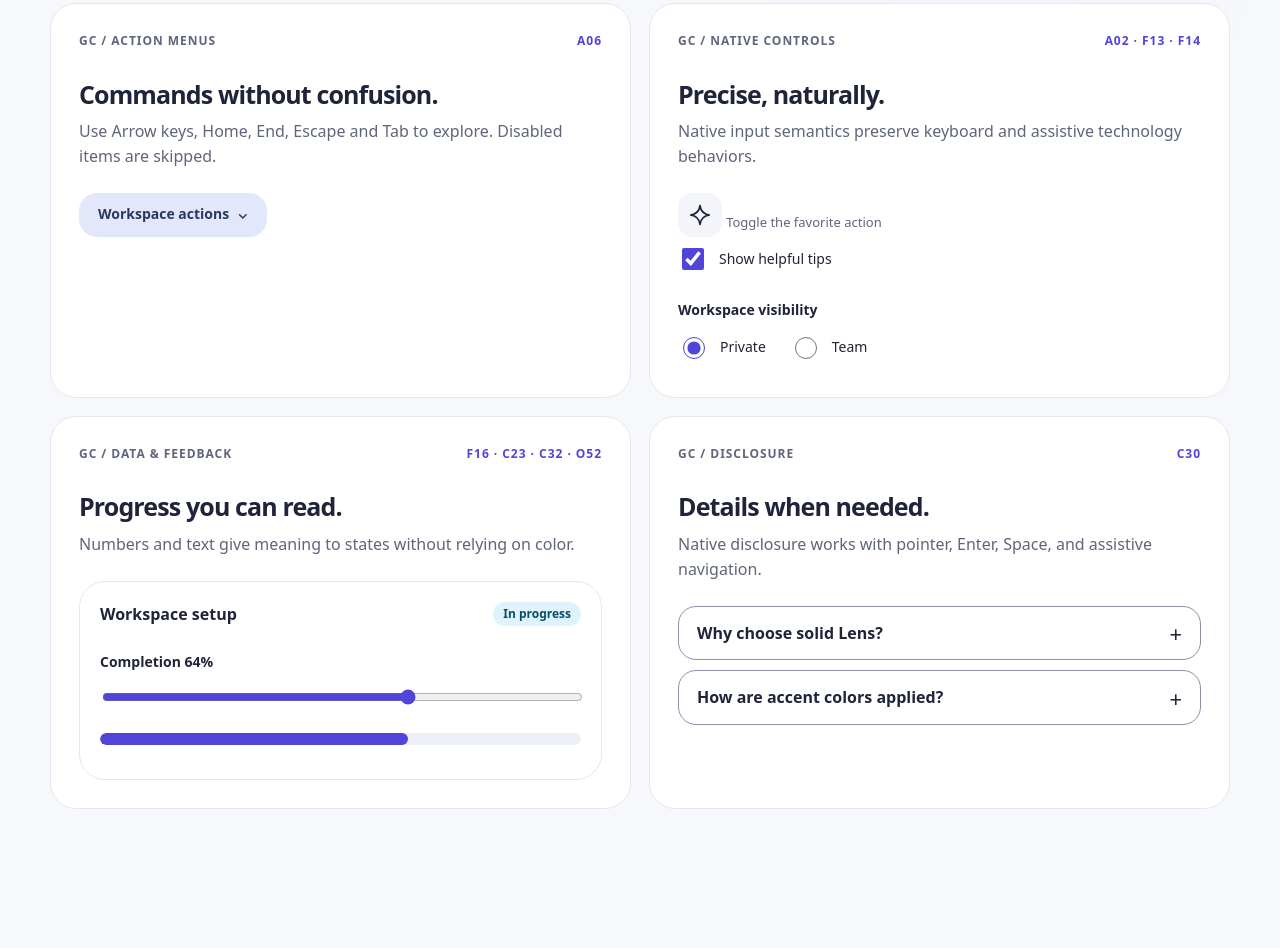
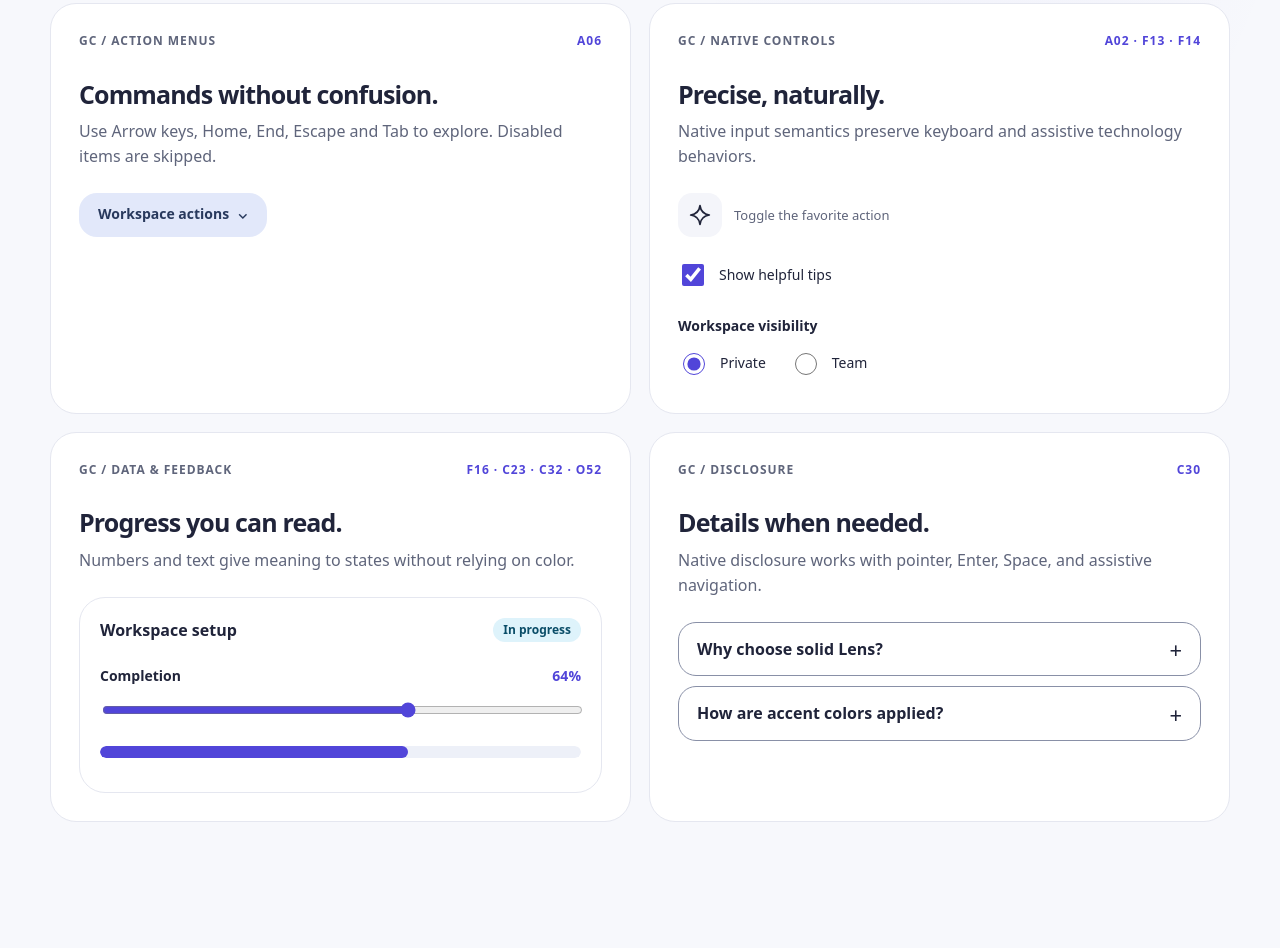
Before and after one commit to GoreeCloud/gc-ui, a website with bundled scripts: page lab/components.html in a window 1280 px wide. Shown: the part 2126-3074 px from the top of the page. Built offline with nearby package versions, Linux system fonts and the light colour scheme.

Commit message:
feat(components): add native-first checkboxes, radios, range, progress, disclosure and surface patterns

```diff
--- a/lab/primitives.css
+++ b/lab/primitives.css
@@ -34,3 +34,8 @@ fieldset{border:0;margin:0;padding:0;min-width:0}legend{margin-bottom:12px;font-
 @media(forced-colors:active){.gc-menu [role=menuitem]:focus-visible{background:Highlight;color:HighlightText;outline-color:Highlight}}
 
 .setting-note{display:block;margin-top:9px;font-size:12px;line-height:1.5;color:var(--gc-v1-color-on-surface-muted)}
+
+.gc-native-controls{display:flex;align-items:center;gap:12px;margin-block:16px}
+.gc-native-controls .gc-field-description{max-width:210px}
+.gc-card .gc-field-label{display:flex;justify-content:space-between;gap:12px}
+.gc-card output{font-weight:750;color:var(--gc-v1-color-primary)}
```
